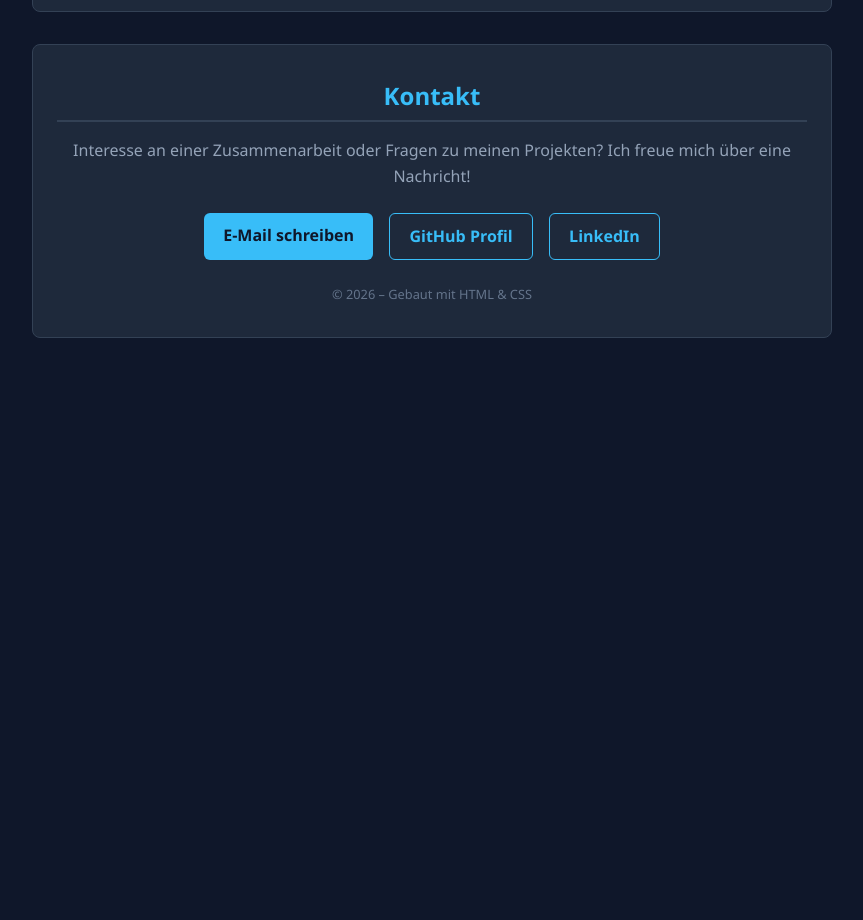
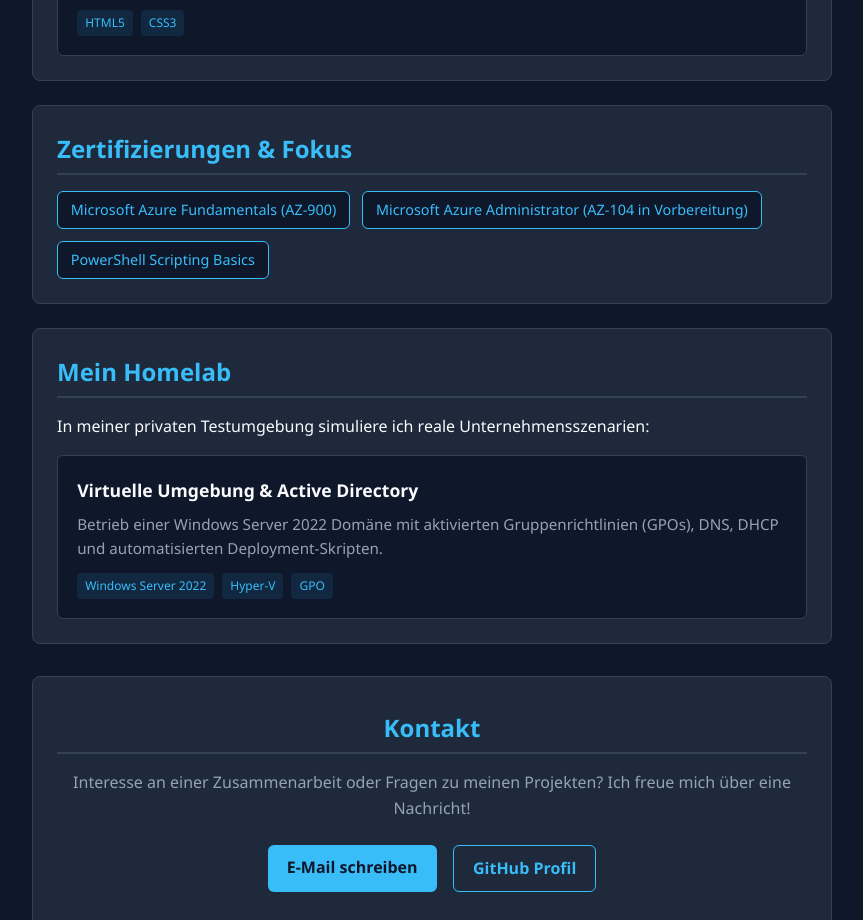
Before and after one commit to Schadde-Ronny/it-portfolio, a plain HTML site: page index.html in a window 1280 px wide. Shown: the part 1445-2365 px from the top of the page, without its empty margins (208-1071 px from the left). Before the commit the page ends 1815 px from the top, so only its background shows below. Drawn offline with Linux system fonts and the light colour scheme.

Commit message:
Zertifizierungen, Homelab und CV-Button hinzugefügt

```diff
--- a/index.html
+++ b/index.html
@@ -4,18 +4,22 @@
     <meta charset="UTF-8">
     <meta name="viewport" content="width=device-width, initial-scale=1.0">
     <link rel="stylesheet" href="style.css">
-    <title>Ronny Schadde – IT-Portfolio</title>
+    <title>Ronny Frevert – IT-Portfolio</title>
 </head>
 <body>
 
 <header>
     <div class="profile-image-container">
         <div class="profile-placeholder">Foto</div>
-        <!-- <img src="dein-foto.jpg" alt="Ronny Schadde" class="profile-img"> -->
+        <!-- <img src="dein-foto.jpg" alt="Ronny Frevert" class="profile-img"> -->
     </div>
 
-    <h1>Ronny Schadde</h1>
+    <h1>Ronny Frevert</h1>
     <p>Junior Cloud & System Administrator</p>
+
+    <div style="margin-top: 1.5rem;">
+        <a href="lebenslauf.pdf" class="contact-button" download>Lebenslauf (PDF) herunterladen</a>
+    </div>
 </header>
 
 <main>
@@ -72,6 +76,33 @@
             </div>
         </div>
     </section>
+
+    <!-- ZERTIFIZIERUNGEN & WEITERBILDUNG -->
+    <section id="certifications">
+        <h2>Zertifizierungen & Fokus</h2>
+        <div class="skills-grid">
+            <span class="skill-badge">Microsoft Azure Fundamentals (AZ-900)</span>
+            <span class="skill-badge">Microsoft Azure Administrator (AZ-104 in Vorbereitung)</span>
+            <span class="skill-badge">PowerShell Scripting Basics</span>
+        </div>
+    </section>
+
+    <!-- HOMELAB & INFRASTRUKTUR -->
+    <section id="homelab">
+        <h2>Mein Homelab</h2>
+        <p>In meiner privaten Testumgebung simuliere ich reale Unternehmensszenarien:</p>
+        <div class="projects-grid" style="margin-top: 1rem;">
+            <div class="project-card">
+                <h3>Virtuelle Umgebung & Active Directory</h3>
+                <p>Betrieb einer Windows Server 2022 Domäne mit aktivierten Gruppenrichtlinien (GPOs), DNS, DHCP und automatisierten Deployment-Skripten.</p>
+                <div class="project-tags">
+                    <span class="tag">Windows Server 2022</span>
+                    <span class="tag">Hyper-V</span>
+                    <span class="tag">GPO</span>
+                </div>
+            </div>
+        </div>
+    </section>
 </main>
 
 <footer>
@@ -81,7 +112,6 @@
     <div class="contact-links">
         <a href="mailto:frevert71@gmail.com" class="contact-button">E-Mail schreiben</a>
         <a href="https://github.com/Schadde-Ronny" target="_blank" rel="noopener noreferrer" class="contact-button secondary">GitHub Profil</a>
-        <a href="https://linkedin.com/in/dein-profil" target="_blank" rel="noopener noreferrer" class="contact-button secondary">LinkedIn</a>
     </div>
 
     <p class="copyright">&copy; 2026 – Gebaut mit HTML & CSS</p>
```
